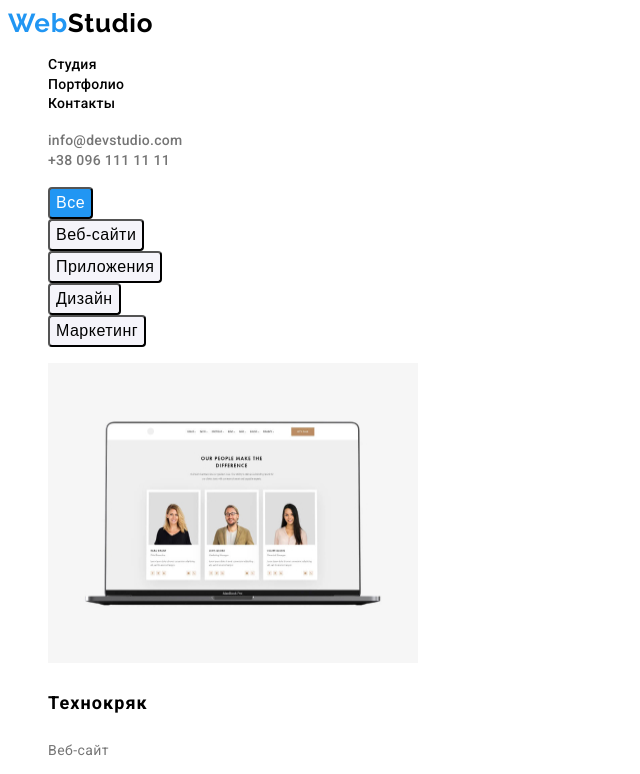
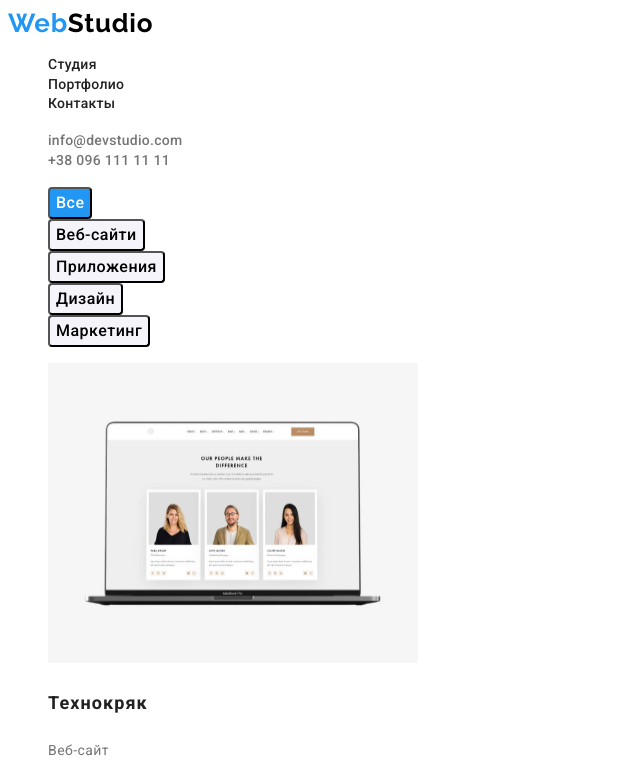
Before and after one commit to Andriyer/goit-markup-hw-02, a plain HTML site: page portfolio.html in a window 1280 px wide. Both pictures are taken after a click on the button "Все". Shown: the top 774 px of the page, without its empty margins (0-640 px from the left). Drawn offline with Linux system fonts and the light colour scheme.

Commit message:
add font-style for button, root and change color

```diff
--- a/css/styles.css
+++ b/css/styles.css
@@ -1,6 +1,10 @@
+:root{
+  --accent-color: #2196F3;
+}
+
 body{
     font-family: 'Roboto', sans-serif;
-    color: black
+    color: #212121;
 }
 
 .link {
@@ -13,7 +17,7 @@ body{
 
 .link:focus,
 .link:hover{
-    color: #2196F3;
+    color: var(--accent-color);
 }
 /*======Header=======*/
 .main-link{
@@ -27,7 +31,7 @@ color: black;
 }
 
 .main-link .slice-logo{
-    color: #2196F3;;
+    color: #2196F3;
 }
 
 .header-nav-list-item{
@@ -38,7 +42,7 @@ letter-spacing: 0.02em;
 }
 
 .header-nav-list-link{
-    color: black;
+    color: #212121;
 }
 
 .header-list-link{
@@ -60,6 +64,7 @@ text-transform: uppercase;
 }
 
 .hero-btn{
+font-family: 'Roboto', sans-serif;
 font-weight: bold;
 font-size: 16px;
 line-height: 1.8;
@@ -150,6 +155,7 @@ letter-spacing: 0.03em;
 
   /*=====Sidebar======*/
   .sitebar-list-btn{
+    font-family: 'Roboto', sans-serif;
     font-weight: 500;
     font-size: 16px;
     line-height: 1.625;
@@ -162,7 +168,7 @@ letter-spacing: 0.03em;
   .sitebar-list-btn:hover,
   .sitebar-list-btn:focus,
   .sitebar-list-btn:active{
-    background-color: #2196F3;
+    background-color: var(--accent-color);
     cursor: pointer;
     color: white;
   }
```
Lines whose indentation alone changed are shown as unchanged.
